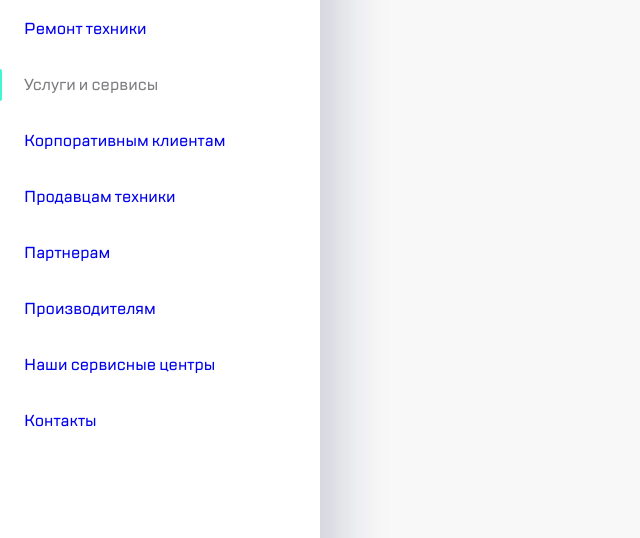
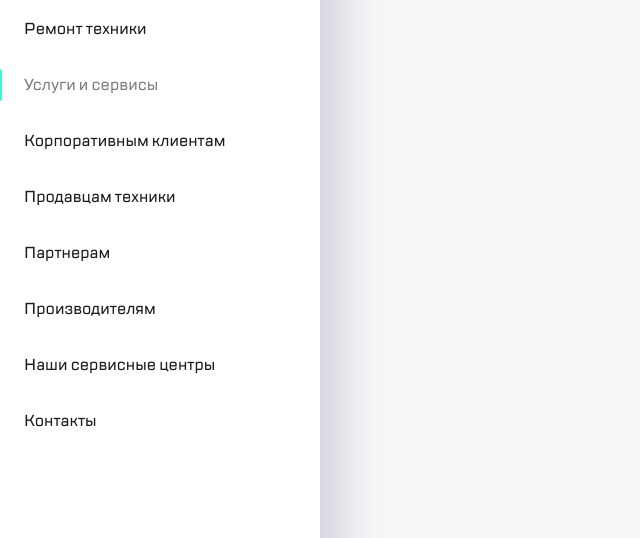
Before and after one commit to VoidanDeathless/VD_Kata_Layout, a plain HTML site: page aside.html in a window 1280 px wide. Shown: the part 75-613 px from the top of the page, without its empty margins (0-640 px from the left). Drawn offline with Linux system fonts and the light colour scheme.

Commit message:
Block 1.4 fix 1

```diff
--- a/scss/_sidebar.scss
+++ b/scss/_sidebar.scss
@@ -67,7 +67,9 @@
         }
     }
 
-
+    &__link {
+        color: #1B1C21;
+    }
 }
 
 .sidebar-modals {
```
Also changed, not shown: bundle/css/style.css.
